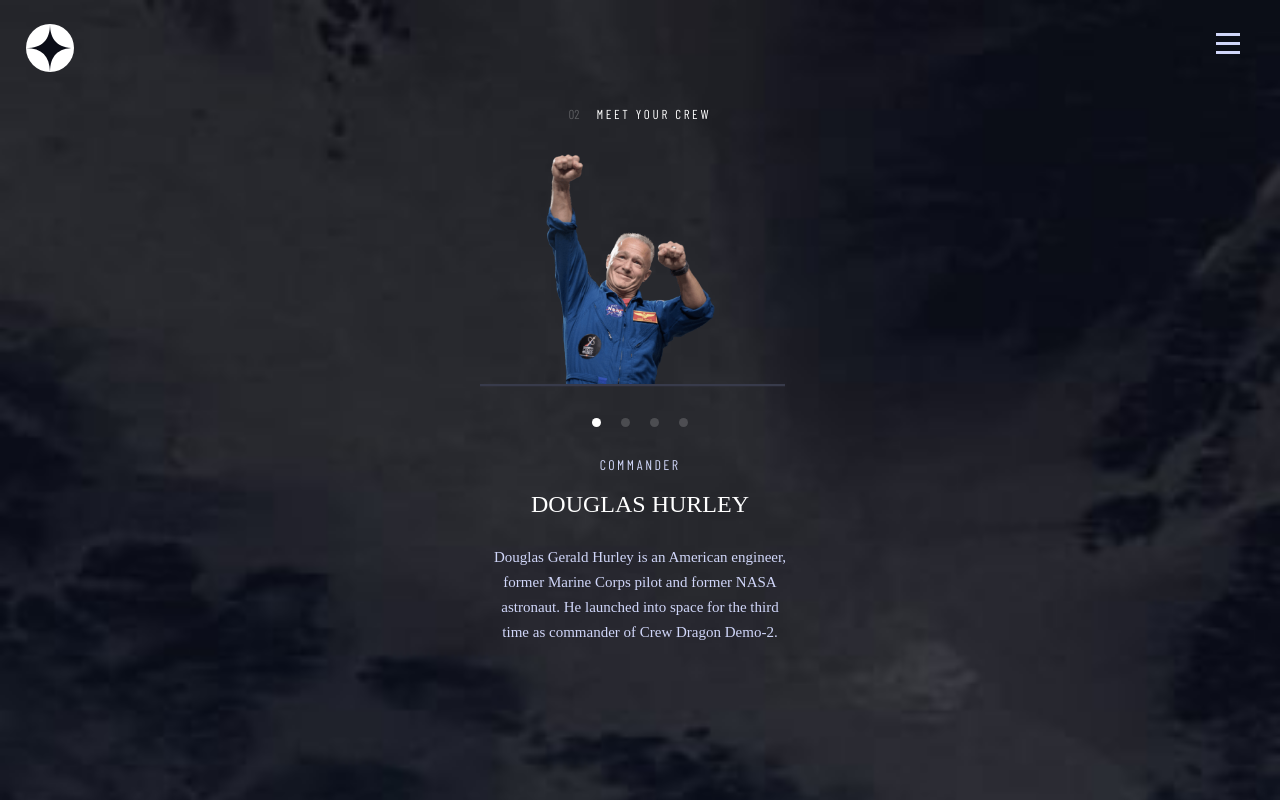
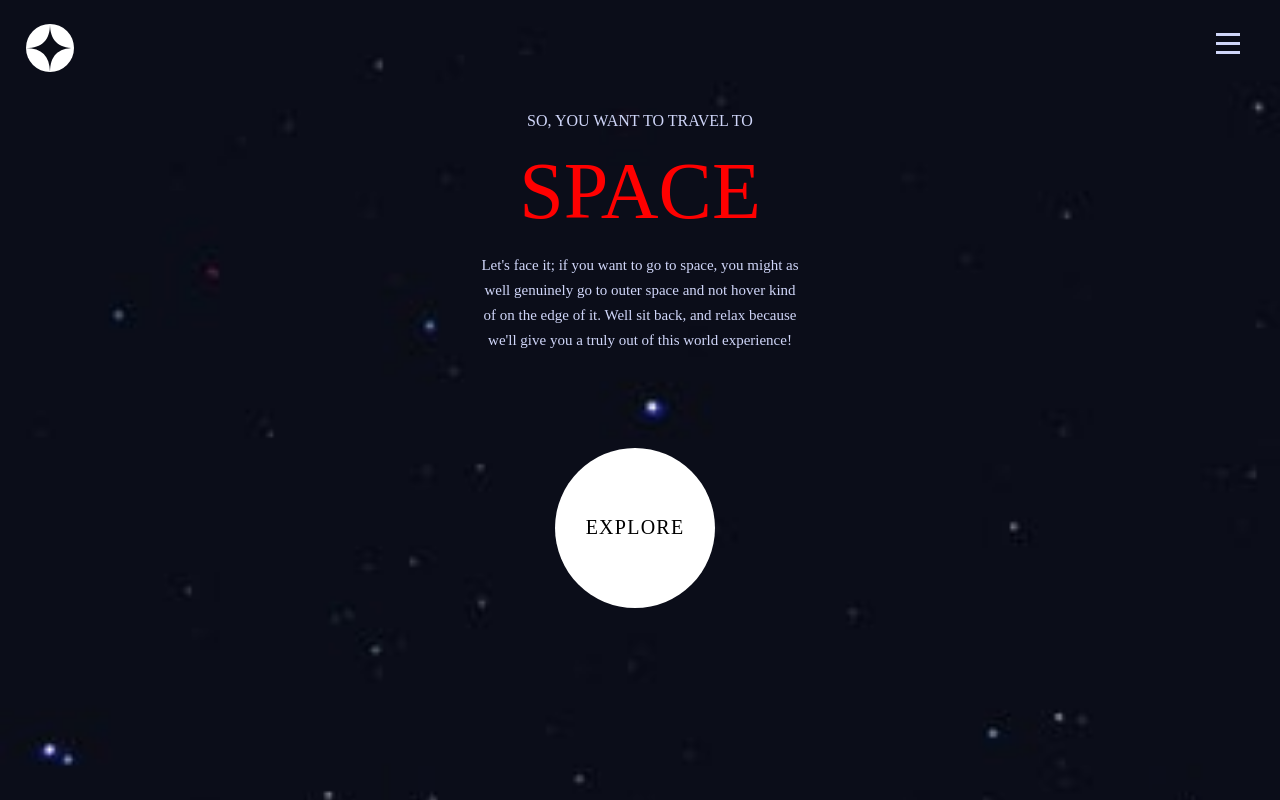
Before and after one commit to SonTonyD/Space-tourism-multi-page-website, an Angular app: page / in a window 1280 px wide. Built offline with nearby package versions, Linux system fonts and the light colour scheme.

Commit message:
fix home title problem

```diff
--- a/src/app/app.component.ts
+++ b/src/app/app.component.ts
@@ -11,7 +11,7 @@
   @ViewChild('screen') containerElement!: ElementRef;
 
   isMenuOpen = false;
-  currentPage = "crew";
+  currentPage = "home";
 
   constructor(private renderer : Renderer2) { }
 
--- a/src/app/home/home.component.css
+++ b/src/app/home/home.component.css
@@ -1,7 +1,7 @@
 .container {
     height: 100%;
     width: 100vw;
-    margin-top: -10px;
+    margin-top: -73px;
     z-index: 0;
     width: 100%;
 }
@@ -11,7 +11,7 @@
     width: 100vw;
     background-image: url("/assets/assets/home/background-home-mobile.jpg");
     position: fixed;
-    margin-top: -175px;
+    margin-top: -112px;
     z-index: -3;
     width: 100%;
     background-repeat:no-repeat;
@@ -64,3 +64,9 @@
     width: 170px;
     height: 170px;
 }
+
+@media(min-width: 1024px) {
+    .title {
+        color: red;
+    }
+}
```
